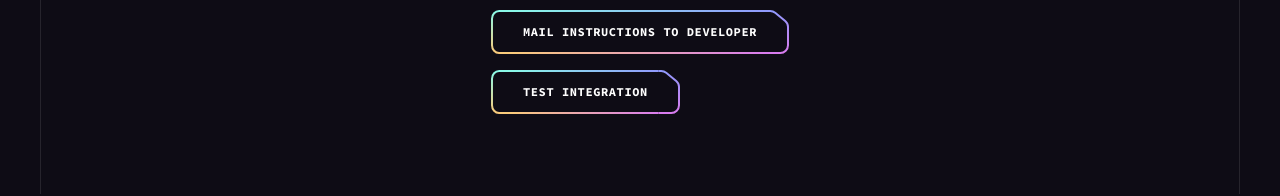
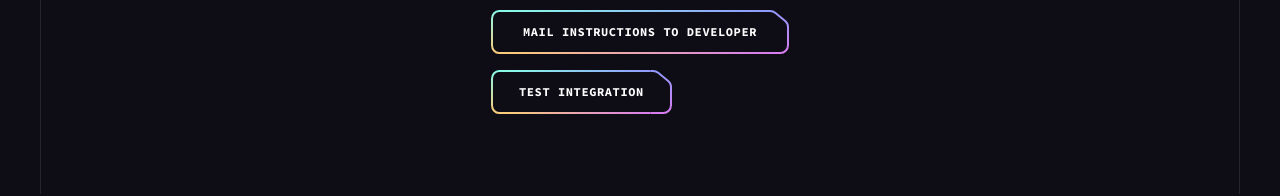
Before and after one commit to rahulborugadda/Beyondchats, a React (Vite) app: page /integration in a window 1280 px wide. Shown: the part 470-666 px from the top of the page. Built offline with nearby package versions, Linux system fonts and the light colour scheme.

Commit message:
Update ChatBotIntegration.jsx

```diff
--- a/src/pages/ChatBotIntegration.jsx
+++ b/src/pages/ChatBotIntegration.jsx
@@ -75,7 +75,7 @@ const ChatbotIntegration = () => {
             Mail Instructions to Developer
           </Button>
 
-          <Link to="integration-success"><Button px="px-8">
+          <Link to="integration-success"><Button>
             Test Integration
           </Button></Link>
         </div>
```
